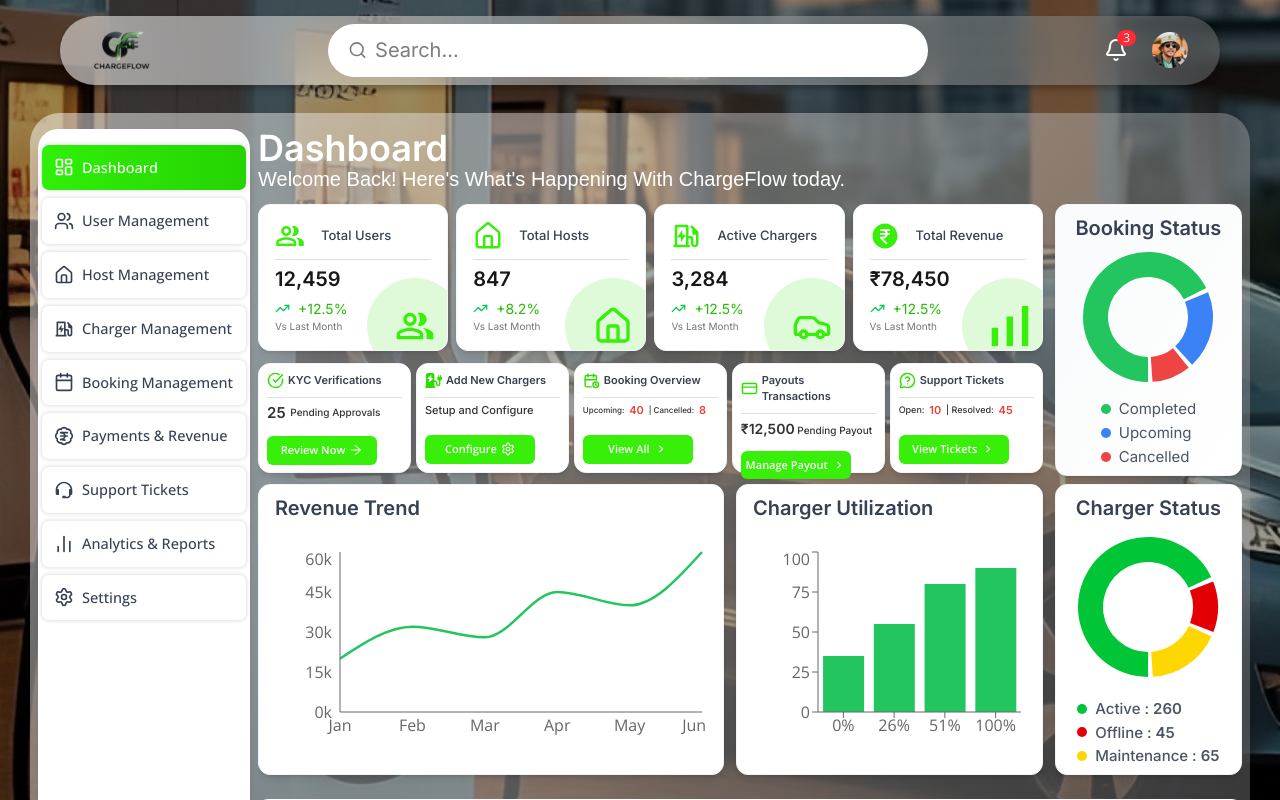
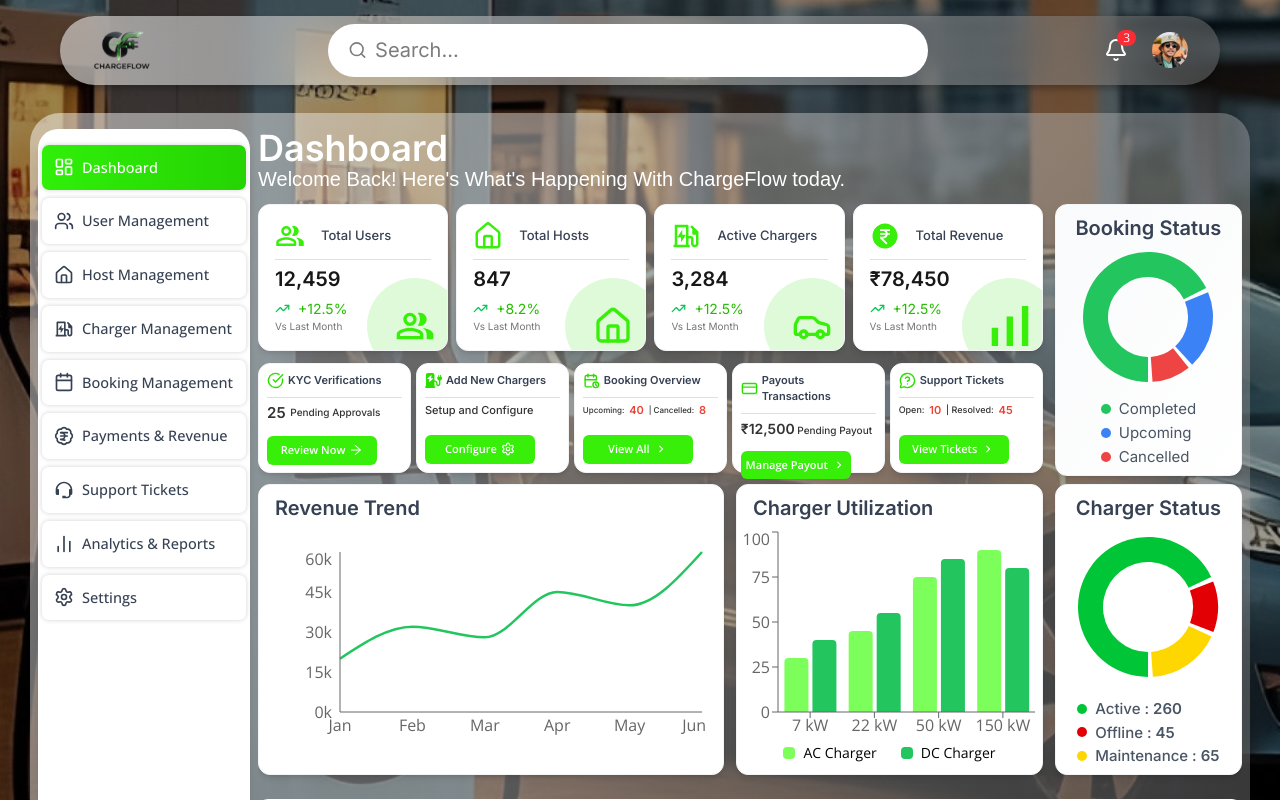
Before and after one commit to ChandaniSahu/ChargeFlow, a Next.js app: page /admin/dashboard in a window 1280 px wide. Shown: the top 800 px of the page. Built offline with nearby package versions, Linux system fonts and the light colour scheme.

Commit message:
dash graph fixed

```diff
--- a/app/admin/admin-data.json
+++ b/app/admin/admin-data.json
@@ -21,12 +21,12 @@
         { "month": "May", "revenue": 40000 },
         { "month": "Jun", "revenue": 60000 }
       ],
-      "chargerUtilization": [
-        { "level": "0%", "value": 35 },
-        { "level": "26%", "value": 55 },
-        { "level": "51%", "value": 80 },
-        { "level": "100%", "value": 90 }
-      ],
+ "chargerUtilization" : [
+  { "capacity":"7 kW" ,"level": "25%", "ac": 30, "dc": 40 },
+  { "capacity":"22 kW" ,"level": "50%", "ac": 45, "dc": 55 },
+  { "capacity":"50 kW" ,"level": "73%", "ac": 75, "dc": 85 },
+  { "capacity":"150 kW" ,"level": "100%", "ac": 90, "dc": 80 }
+],
       "chargerStatus": [
         { "name": "Active", "value": 260, "color": "#00C637" },
         { "name": "Offline", "value": 45, "color": "#E30004" },
--- a/app/admin/dashboard/page.tsx
+++ b/app/admin/dashboard/page.tsx
@@ -81,7 +81,7 @@ const actionConfig = [
   {
     key: "addCharger",
     title: "Add New Chargers",
-    sub:"Setup and Configure",
+    sub: "Setup and Configure",
     btn: "Configure",
     btnIcon: Settings,
     icon: FaChargingStation,
@@ -303,7 +303,7 @@ const getStatusIcon = (status: ActivityItem['status']) => {
 /* ---------- COMPONENT ---------- */
 
 export default function Dashboard() {
-  const {revenueTrend, chargerUtilization, bookingStatus, chargerStatus} = data.dashboard;
+  const { revenueTrend, chargerUtilization, bookingStatus, chargerStatus } = data.dashboard;
   return (
 
     <div className="mt-2 mx-2 desktop:mx-0 desktop:mr-2  flex flex-col">
@@ -358,8 +358,7 @@ export default function Dashboard() {
                     {/* GROWTH */}
                     <div className="flex flex-col gap-1 mt-1">
                       <span
-          className={`font-inter text-[14px] flex items-center gap-[0.5rem] ${
-            isPositive ? "text-[#25BB00]" : "text-red-500"
+                        className={`font-inter text-[14px] flex items-center gap-[0.5rem] ${isPositive ? "text-[#25BB00]" : "text-red-500"
                           }`}
                       >
                         <TrendingUp
@@ -490,15 +489,28 @@ ${i <= 2 ? "text-small" : ""}
 
               {/* Charger Utilization - 2/5 width */}
               <div className="lg:col-span-2 bg-white rounded-xl shadow-md px-4 py-2 border border-gray-100 h-full">
-                <h3 className="font-semibold text-[20px] font-inter text-gray-700 mb-6">Charger Utilization</h3>
-                <ResponsiveContainer width="100%" height={200}>
+                <h3 className="font-semibold text-[20px] font-inter text-gray-700 mb-1">Charger Utilization</h3>
+                <ResponsiveContainer width="120%" height={220} className="-ml-10 mb-1">
                   <BarChart data={chargerUtilization}>
-                    <XAxis dataKey="level" />
+                    <XAxis dataKey="capacity" />
                     <YAxis />
                     <Tooltip cursor={false} />
-                    <Bar dataKey="value" fill="#22c55e" />
+
+                    <Bar dataKey="ac" fill="#7CFF5B" radius={[4, 4, 0, 0]} />
+                    <Bar dataKey="dc" fill="#22c55e" radius={[4, 4, 0, 0]} />
                   </BarChart>
                 </ResponsiveContainer>
+                <div className="flex justify-center items-center gap-6 -mt-2 text-sm">
+  <div className="flex items-center gap-2">
+    <div className="w-3 h-3 rounded-sm bg-[#7CFF5B]" />
+    <span>AC Charger</span>
+  </div>
+
+  <div className="flex items-center gap-2">
+    <div className="w-3 h-3 rounded-sm bg-[#22c55e]" />
+    <span>DC Charger</span>
+  </div>
+</div>
               </div>
             </div>
           </div>
```
Lines whose indentation alone changed are shown as unchanged.
